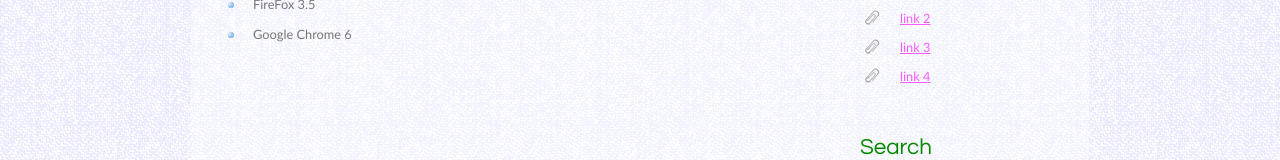
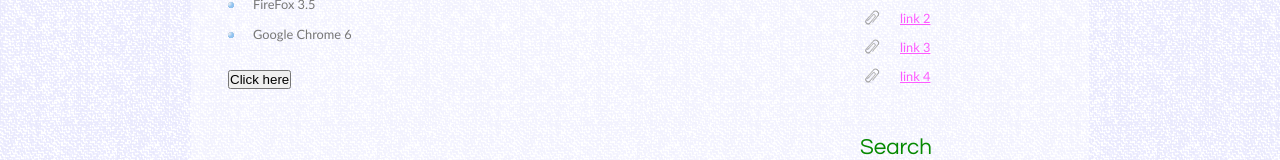
Before and after one commit to Khhushhiiii/greentext, a plain HTML site: page index.html in a window 1280 px wide. Shown: the part 737-897 px from the top of the page. Drawn offline with Linux system fonts and the light colour scheme.

Commit message:
Update index.html

```diff
--- a/index.html
+++ b/index.html
@@ -83,6 +83,7 @@ height="0" width="0" style="display:none;visibility:hidden"></iframe></noscript>
           <li>Google Chrome 6</li>
         </ul>
       </div>
+      <button onclick="document.location='examples.html'">Click here</button>
     </div>
     <div id="footer">
       Copyright &copy; textured_green | <a href="http://validator.w3.org/check?uri=referer">HTML5</a> | <a href="http://jigsaw.w3.org/css-validator/check/referer">CSS</a> | <a href="http://www.html5webtemplates.co.uk">HTML5 Web Templates</a>
```
